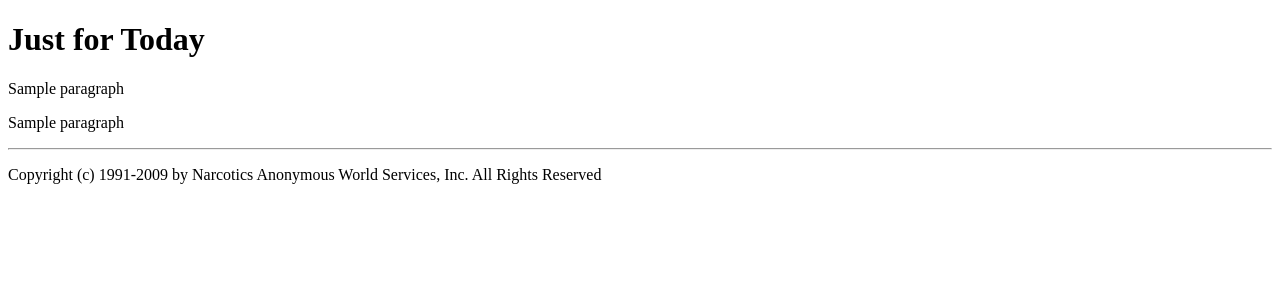
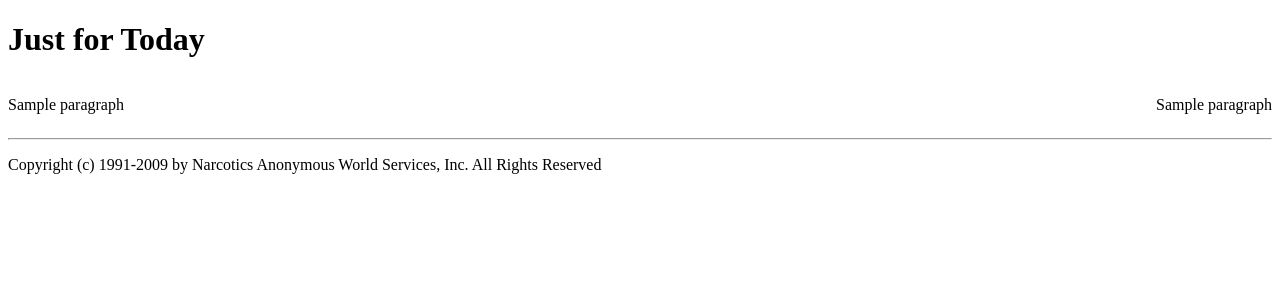
Before and after one commit to bycomputing/jftapp, a Django app: template templates/jftapp/jftreading.html in a window 1280 px wide. Shown: the top 300 px of the page. Run offline with Django 3.2, Linux system fonts and the light colour scheme; the template is opened without the code that fills it: most values are stand-ins (such as "Sample title", 1, 10 or a date in 2020).

Commit message:
Add layout styling

```diff
--- /dev/null
+++ b/static/stylesheet.css
@@ -0,0 +1,11 @@
+.alignleft {
+    float: left;
+}
+
+.alignright {
+    float: right;
+}
+
+.aligncenter {
+    text-align: center;
+}
--- a/templates/jftapp/base.html
+++ b/templates/jftapp/base.html
@@ -2,6 +2,7 @@
 <html lang="en">
 <head>
     <title>Just for Today{% block title %}{% endblock %}</title>
+    <link href="/static/stylesheet.css" rel="stylesheet">
 </head>
 <body>
     <h1>Just for Today</h1>
--- a/templates/jftapp/jftreading.html
+++ b/templates/jftapp/jftreading.html
@@ -5,25 +5,26 @@
 {% block content %}
     {% for paragraph in jft_contents|parasplit %}
         {% if forloop.counter == 1 %}
-            <p class="alignleft" id="content">{{ paragraph|wordslice:"2:5" }}</p>
-            <p class="alignright" id="content">{{ paragraph|wordslice:"5:"}}</p>
+            <p class="alignleft">{{ paragraph|wordslice:"2:5" }}</p>
+            <p class="alignright">{{ paragraph|wordslice:"5:"}}</p>
         {% else %}
             {% if forloop.counter == 2 %}
-                <p class="aligncenter" id="content">{{ paragraph }}</p>
+                <p class="aligncenter">{{ paragraph }}</p>
             {% else %}
                 {% if forloop.counter == 3 %}
                     {% ifnotequal paragraph '                           ----=----' %}
-                        <p class="alignright" id="content">{{ paragraph }}</p>
+                        <p class="alignright">{{ paragraph }}</p>
                     {% endifnotequal %}
                 {% else %}
                     {% ifequal paragraph '                           ----=----' %}
-                        <p class="aligncenter" id="content">{{ paragraph }}</p>
+                        <p class="aligncenter">{{ paragraph }}</p>
                     {% else %}
-                        <p id="content">{{ paragraph }}</p>
+                        <p>{{ paragraph }}</p>
                     {% endifequal %}
                 {% endif %}
             {% endif %}
         {% endif %}
+        <div style="clear: both;"></div>
     {% endfor %}
 {% endblock %}
 
```
